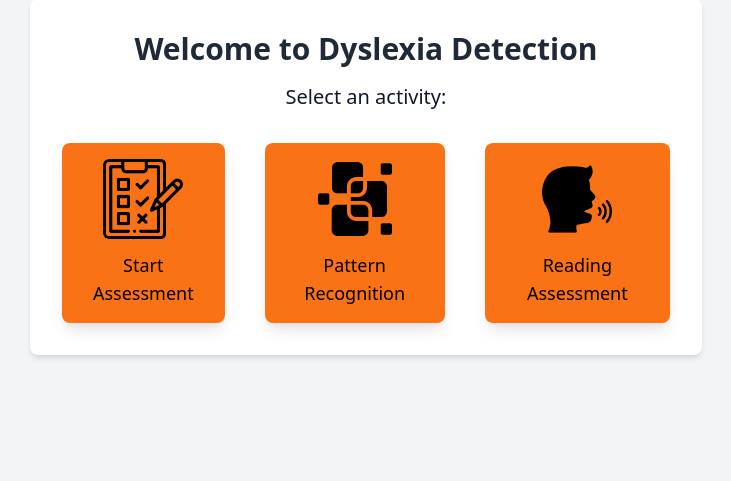
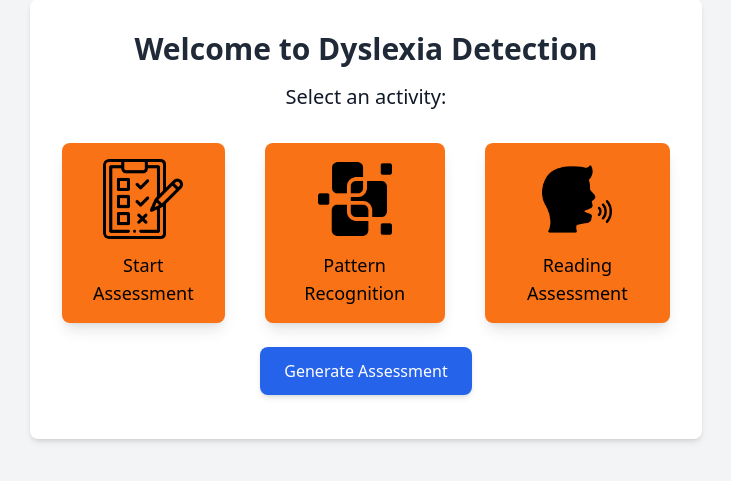
Before and after one commit to GuruCharan-M-2005/Dyslexia_Learning_Disorder_Detection, a Flask app: page /activity in a window 1280 px wide. Shown: the part 162-643 px from the top of the page, without its empty margins (274-1005 px from the left). Run offline with Flask 3, Linux system fonts and the light colour scheme; some libraries are stand-ins or nearby versions.

Commit message:
report generation added

```diff
--- a/main.py
+++ b/main.py
@@ -1,6 +1,8 @@
-from flask import Flask, render_template, jsonify, request
+from flask import Flask, render_template, jsonify, request, send_file
 import random
 import os
+import matplotlib.pyplot as plt
+from fpdf import FPDF
 import google.generativeai as genai
 from dotenv import load_dotenv
 from pymongo import MongoClient
@@ -19,25 +21,69 @@ def get_or_create_collection(db, collection_name):
 questions_collection = get_or_create_collection(db, "Assessment")
 patterns_collection = get_or_create_collection(db, "Pattern")
 users_collection = get_or_create_collection(db, "User")
+scores_collection = get_or_create_collection(db,"Scores")
 
 
 # AI SUGGESTIONS
 GEMINI_API_KEY = os.getenv("GEMINI_API_KEY")
 genai.configure(api_key=GEMINI_API_KEY)
 
-def get_suggestions(score):
+
+def generate_graph(scores):
+    plt.figure(figsize=(6, 4))
+    numeric_scores = {k: v for k, v in scores.items() if isinstance(v, (int, float))}
+    categories = list(numeric_scores.keys())
+    values = list(numeric_scores.values())
+    plt.bar(categories, values, color=['blue', 'green', 'red'])
+    plt.xlabel("Assessment Types")
+    plt.ylabel("Scores")
+    plt.title("Dyslexia Assessment Scores")
+    graph_path = "temp_graph.png"
+    plt.savefig(graph_path, format="png")
+    plt.close()
+    return graph_path
+
+def generate_ai_suggestion(scores):
     prompt = f"""
-    A user has taken a dyslexia assessment and scored {score}.
-    Based on their score, provide three personalized suggestions to help them improve learning and reading.
-    Example:
-    - If the score is low, suggest simple reading exercises.
-    - If the score is high, suggest professional intervention.
-    Return the response in three lines without bullet points, using \n as a separator.
+    Given the following dyslexia assessment scores:
+    - Assessment: {scores['assessment']}
+    - Pattern: {scores['pattern']}
+    - Reading: {scores['reading']}
+    Provide a detailed report including analysis and recommendations.
     """
-    model = genai.GenerativeModel()
+    model = genai.GenerativeModel("models/gemini-1.5-pro")
     response = model.generate_content(prompt)
-    suggestions = response.text.strip().split("\n")[:3]
-    return suggestions
+    return response.text.strip()
+
+
+def generate_pdf(scores, ai_suggestion):
+    pdf = FPDF()
+    pdf.set_auto_page_break(auto=True, margin=15)
+    pdf.add_page()
+    pdf.set_font("Arial", style='', size=12)
+    pdf.cell(200, 10, "Dyslexia Detection Report", ln=True, align='C')
+    pdf.ln(10)
+    pdf.set_font("Arial", size=10)
+    for key, value in scores.items():
+        pdf.cell(0, 10, f"{key}: {str(value)}", ln=True)
+    pdf.ln(10)
+    pdf.multi_cell(0, 10, f"AI Suggestion: {ai_suggestion}")
+    pdf.ln(10)
+    pdf.image(generate_graph(scores), x=10, y=None, w=150)
+    pdf_path = "dyslexia_report.pdf"
+    pdf.output(pdf_path)
+    return pdf_path
+
+
+
+@app.route("/generate-report", methods=["GET"])
+def generate_report():
+    scores_data = scores_collection.find_one({"id": "abc123"}, {"_id": 0})
+    if not scores_data:
+        return jsonify({"error": "No scores found"}), 404
+    ai_suggestion = generate_ai_suggestion(scores_data)
+    pdf_path = generate_pdf(scores_data, ai_suggestion)
+    return send_file(pdf_path, as_attachment=True)
 
 @app.route('/activity')
 def activity():
@@ -78,12 +124,6 @@ def get_patterns():
     patterns_collection = list(db.Pattern.find({}, {"_id": 0}))
     shuffled_patterns = random.sample(patterns_collection, min(2, len(patterns_collection)))
     return jsonify(shuffled_patterns)
-
-@app.route('/get_suggestions', methods=['GET'])
-def fetch_suggestions():
-    score = int(request.args.get('score', 0))
-    suggestions = get_suggestions(score)
-    return jsonify({"suggestions": suggestions})
 
 @app.route("/registerapi", methods=["POST"])
 def registerapi():
@@ -131,7 +171,6 @@ def submit_scores():
     assessment = data.get("assessment", 0)
     pattern = data.get("pattern", 0)
     reading = data.get("reading", 0)
-    scores_collection = db["Scores"]
     existing_scores = scores_collection.find_one({"id": "abc123"})
 
     if existing_scores:
--- a/templates/activity.html
+++ b/templates/activity.html
@@ -5,6 +5,7 @@
     <meta name="viewport" content="width=device-width, initial-scale=1.0">
     <title>Dyslexia Detection</title>
     <script src="https://cdn.tailwindcss.com"></script>
+    <script src="https://code.jquery.com/jquery-3.6.0.min.js"></script>
 </head>
 <body class="bg-gray-100 text-gray-900">
     <div class="w-full flex items-center justify-between py-5 px-10 border-b border-gray-300">
@@ -27,6 +28,49 @@
                 <span class="mt-3 text-lg font-medium">Reading Assessment</span>
             </a>
         </div>
+        <button id="generate-report-btn" class="mt-6 bg-blue-600 text-white px-6 py-3 rounded-lg shadow-md hover:bg-blue-700 transition">
+            Generate Assessment
+        </button>
+        <p id="status-message" class="mt-3 text-gray-700"></p>
     </div>
+
+    <script>
+        $(document).ready(function () {
+            $("#generate-report-btn").click(function () {
+                $("#status-message")
+                    .text("Generating report... Please wait.")
+                    .removeClass("text-green-600 text-red-600")
+                    .addClass("text-blue-600");
+
+                $.ajax({
+                    url: "/generate-report",
+                    type: "GET",
+                    xhrFields: {
+                        responseType: 'blob'
+                    },
+                    success: function (data, status, xhr) {
+                        let filename = "dyslexia_report.pdf";
+                        let blob = new Blob([data], { type: xhr.getResponseHeader("Content-Type") });
+                        let link = document.createElement("a");
+                        link.href = window.URL.createObjectURL(blob);
+                        link.download = filename;
+                        link.click();
+
+                        $("#status-message")
+                            .text("Report generated successfully! Downloading...")
+                            .removeClass("text-blue-600 text-green-600")
+                            .addClass("text-green-600");
+                    },
+                    error: function () {
+                        $("#status-message")
+                            .text("Failed to generate report. Try again.")
+                            .removeClass("text-blue-600 text-red-600")
+                            .addClass("text-red-600");
+                    }
+                });
+            });
+        });
+    </script>
+
 </body>
 </html>
```
Also changed, not shown: temp_graph.png (added), 1 other file.
